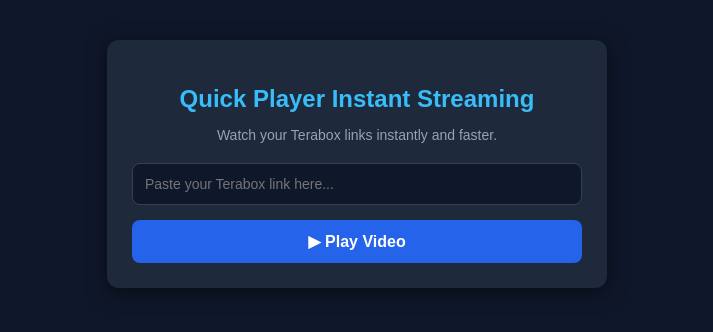
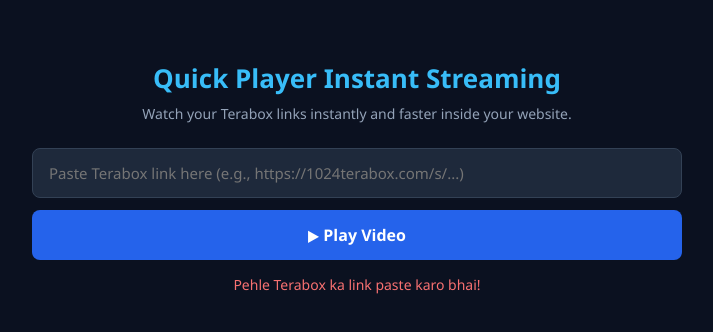
Before and after one commit to Priyansh01012001/terabox-downloader, a website: page index.html in a window 1280 px wide. Both pictures are taken after a click on the button "▶ Play Video". Shown: the whole page, without its empty margins (283-996 px from the left). Drawn offline with Linux system fonts and the light colour scheme.

Commit message:
Refactor index.html for layout and styling improvements
Updated styling and structure for improved layout and user experience. Changed font family, colors, and button styles, and modified the HTML structure for better accessibility.

```diff
--- a/index.html
+++ b/index.html
@@ -5,129 +5,163 @@
     <meta name="viewport" content="width=device-width, initial-scale=1.0">
     <title>Quick Player Instant Streaming</title>
     <style>
+        * {
+            box-sizing: border-box;
+            margin: 0;
+            padding: 0;
+            font-family: 'Segoe UI', Tahoma, Geneva, Verdana, sans-serif;
+        }
         body {
-            font-family: Arial, sans-serif;
-            background-color: #0f172a;
+            background-color: #0b1120;
             color: #ffffff;
-            margin: 0;
-            padding: 20px;
             display: flex;
             flex-direction: column;
             align-items: center;
+            justify-content: flex-start;
             min-height: 100vh;
+            padding: 20px;
         }
         .container {
             width: 100%;
-            max-width: 450px;
-            background: #1e293b;
-            padding: 25px;
-            border-radius: 12px;
-            box-shadow: 0 4px 20px rgba(0, 0, 0, 0.5);
+            max-width: 650px;
             text-align: center;
-            margin-top: 20px;
+            margin-top: 40px;
         }
-        h2 { color: #38bdf8; margin-bottom: 8px; }
-        p { color: #94a3b8; font-size: 14px; margin-bottom: 20px; }
+        h1 {
+            color: #38bdf8;
+            font-size: 26px;
+            margin-bottom: 8px;
+        }
+        p {
+            color: #94a3b8;
+            font-size: 14px;
+            margin-bottom: 25px;
+        }
+        .input-group {
+            display: flex;
+            flex-direction: column;
+            gap: 12px;
+            width: 100%;
+        }
         input[type="text"] {
             width: 100%;
-            padding: 12px;
+            padding: 14px 16px;
+            background-color: #1e293b;
             border: 1px solid #334155;
-            background: #0f172a;
+            border-radius: 8px;
             color: #fff;
-            border-radius: 8px;
-            font-size: 14px;
-            box-sizing: border-box;
-            margin-bottom: 15px;
+            font-size: 15px;
             outline: none;
+            transition: border-color 0.2s;
+        }
+        input[type="text"]:focus {
+            border-color: #38bdf8;
         }
         button {
             width: 100%;
-            padding: 12px;
+            padding: 14px;
             background-color: #2563eb;
             color: white;
             border: none;
             border-radius: 8px;
             font-size: 16px;
-            font-weight: bold;
+            font-weight: 600;
             cursor: pointer;
+            transition: background-color 0.2s;
         }
-        .result-box {
-            margin-top: 20px;
+        button:hover {
+            background-color: #1d4ed8;
+        }
+        #fileName {
+            color: #38bdf8;
+            font-size: 15px;
+            margin: 15px 0 10px 0;
+            font-weight: 500;
+            word-break: break-all;
+        }
+        .player-box {
+            width: 100%;
+            margin-top: 15px;
+            background: #1e293b;
+            border-radius: 10px;
+            overflow: hidden;
+            border: 1px solid #334155;
             display: none;
-            text-align: left;
         }
-        video {
+        iframe {
             width: 100%;
-            height: 250px;
-            border-radius: 8px;
+            height: 380px;
             border: none;
-            margin-top: 10px;
             background: #000;
         }
-        .download-btn {
-            display: block;
-            width: 100%;
-            padding: 12px;
-            background-color: #16a34a;
-            color: white;
-            text-align: center;
-            text-decoration: none;
-            border-radius: 8px;
-            font-weight: bold;
+        .error-msg {
+            color: #f87171;
             margin-top: 15px;
-            box-sizing: border-box;
+            font-size: 14px;
         }
     </style>
 </head>
 <body>
 
     <div class="container">
-        <h2>Quick Player Instant Streaming</h2>
-        <p>Watch your Terabox links instantly and faster.</p>
+        <h1>Quick Player Instant Streaming</h1>
+        <p>Watch your Terabox links instantly and faster inside your website.</p>
 
-        <input type="text" id="teraboxUrl" placeholder="Paste your Terabox link here...">
-        <button onclick="extractVideo()">▶ Play Video</button>
+        <div class="input-group">
+            <input type="text" id="urlInput" placeholder="Paste Terabox link here (e.g., https://1024terabox.com/s/...)">
+            <button id="extractBtn" onclick="extractVideo()">▶ Play Video</button>
+        </div>
 
-        <div class="result-box" id="resultBox">
-            <h3 id="fileName" style="font-size: 15px; color: #38bdf8;"></h3>
-            <div id="playerContainer"></div>
-            <a id="downloadLinkBtn" href="#" class="download-btn" target="_blank">📥 Download Video File</a>
+        <div id="errorBox" class="error-msg"></div>
+        <div id="fileName"></div>
+
+        <div class="player-box" id="playerBox">
+            <iframe id="videoIframe" src="" allowfullscreen></iframe>
         </div>
     </div>
 
     <script>
         async function extractVideo() {
-            let url = document.getElementById('teraboxUrl').value;
-            if(!url) {
-                alert("Pehle Terabox ka link toh daal bhai!");
+            const url = document.getElementById('urlInput').value.trim();
+            const errorBox = document.getElementById('errorBox');
+            const fileNameDiv = document.getElementById('fileName');
+            const playerBox = document.getElementById('playerBox');
+            const videoIframe = document.getElementById('videoIframe');
+            const btn = document.getElementById('extractBtn');
+
+            errorBox.innerText = '';
+            fileNameDiv.innerText = '';
+            videoIframe.src = '';
+            playerBox.style.display = 'none';
+
+            if (!url) {
+                errorBox.innerText = 'Pehle Terabox ka link paste karo bhai!';
                 return;
             }
 
-            let btn = document.querySelector('button');
-            btn.innerText = "Extracting Stream...";
+            btn.innerText = 'Processing...';
             btn.disabled = true;
 
             try {
-                let response = await fetch('/api/extract', {
+                const response = await fetch('/api/extract', {
                     method: 'POST',
                     headers: { 'Content-Type': 'application/json' },
                     body: JSON.stringify({ url: url })
                 });
 
-                let data = await response.json();
+                const data = await response.json();
 
-                if(data.success) {
-                    document.getElementById('resultBox').style.display = 'block';
-                    document.getElementById('fileName').innerText = data.fileName;
-                    document.getElementById('playerContainer').innerHTML = `<video controls autoplay src="${data.downloadUrl}"></video>`;
-                    document.getElementById('downloadLinkBtn').href = data.downloadUrl;
+                if (data.success) {
+                    fileNameDiv.innerText = data.fileName;
+                    videoIframe.src = data.downloadUrl;
+                    playerBox.style.display = 'block';
                 } else {
-                    alert("Error: " + (data.error || "Extraction failed"));
+                    errorBox.innerText = data.error || 'Kuch gadbad ho gayi!';
                 }
             } catch (err) {
-                alert("Server issue! Please try again.");
+                errorBox.innerText = 'Server error! Dobara try karo.';
             } finally {
-                btn.innerText = "▶ Play Video";
+                btn.innerText = '▶ Play Video';
                 btn.disabled = false;
             }
         }
```
